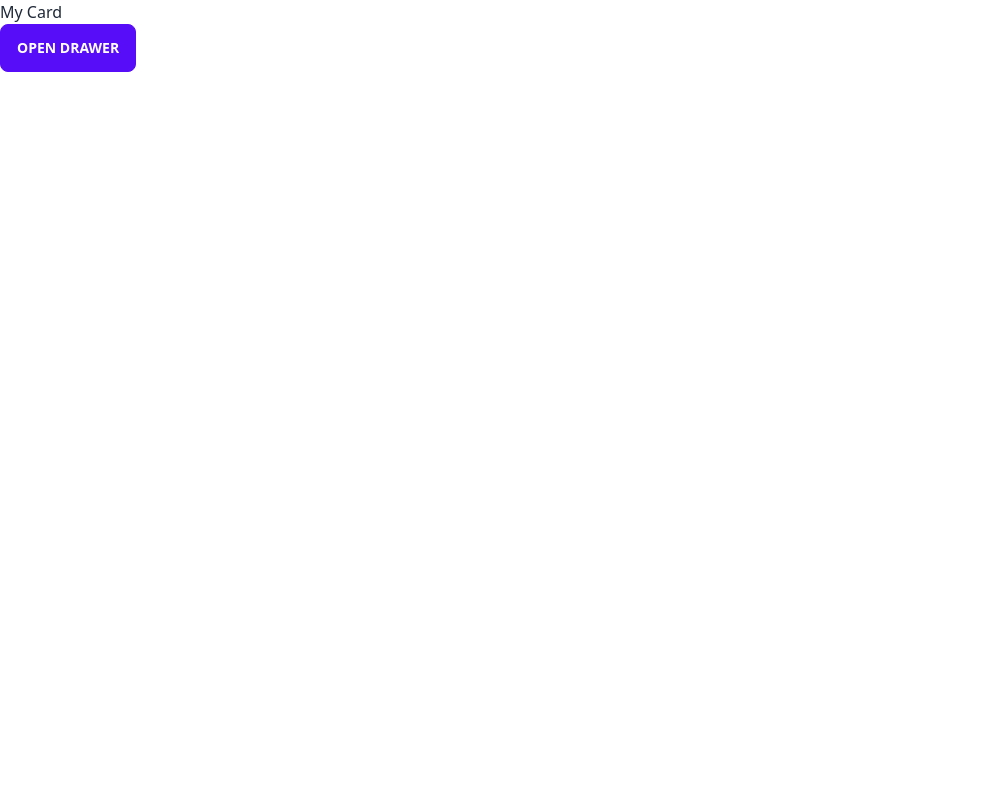
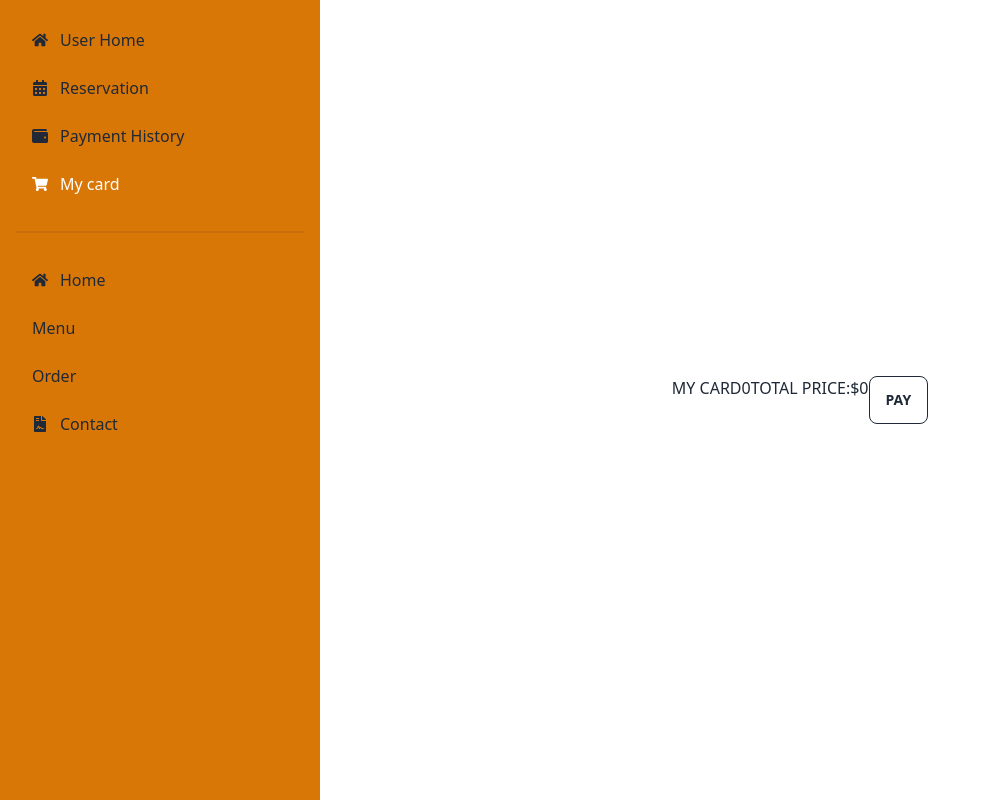
Before and after one commit to mehedi1802hasan/bristo-boss-resturent, a React (Vite) app: page /dashboard/mycard in a window 1280 px wide. Shown: the whole page, without its empty margins (0-991 px from the left). Built offline with nearby package versions, Linux system fonts and the light colour scheme; no server answers.

Commit message:
order items data showing in the ui in mycard

```diff
--- a/src/Layout/DashBoard.jsx
+++ b/src/Layout/DashBoard.jsx
@@ -1,22 +1,32 @@
 import React from 'react';
 import { Outlet } from 'react-router-dom';
+import { FaWallet,FaShoppingCart ,FaHome,FaCalendarAlt,FaFileContract} from 'react-icons/fa';
+import { NavLink } from 'react-router-dom';
 const DashBoard = () => {
     return (
         <div>
-            <div className="drawer">
-  <input id="my-drawer" type="checkbox" className="drawer-toggle" />
-  <div className="drawer-content">
-   <Outlet/>
-    <label htmlFor="my-drawer" className="btn btn-primary drawer-button">Open drawer</label>
+      <div className="drawer drawer-mobile ">
+  <input id="my-drawer-2" type="checkbox" className="drawer-toggle" />
+  <div className="flex flex-col items-center justify-center drawer-content">
+    <Outlet/>
+    <label htmlFor="my-drawer-2" className="btn btn-primary drawer-button lg:hidden">Open drawer</label>
+
   </div>
-  <div className="drawer-side">
-    <label htmlFor="my-drawer" className="drawer-overlay"></label>
-    <ul className="p-4 menu w-80 bg-base-100 text-base-content">
+  <div className="drawer-side ">
+    <label htmlFor="my-drawer-2" className="drawer-overlay"></label>
+    <ul className="p-4 menu w-80 bg-amber-600 text-base-content">
+    <li><NavLink to='/'><FaHome/>User Home</NavLink></li>
+     <li><NavLink to='/dashboard/reservation'><FaCalendarAlt/>Reservation</NavLink></li>
+    <li><NavLink to='/dashboard/history'><FaWallet/>Payment History</NavLink></li>
+    <li><NavLink to='/dashboard/mycard'><FaShoppingCart/>My card</NavLink></li>
+    <div className="divider"></div>
 
-      <li><a>Sidebar Item 1</a></li>
-      <li><a>Sidebar Item 2</a></li>
+    <li><NavLink to='/'><FaHome/>Home</NavLink></li>
+    <li><NavLink to='/dashboard/menu'>Menu</NavLink></li>
+       <li><NavLink to='/order/salad'>Order</NavLink></li>
+    <li><NavLink to='/contact'><FaFileContract/>Contact</NavLink></li>
+    </ul>
 
-    </ul>
   </div>
 </div>
         </div>
--- a/src/index.css
+++ b/src/index.css
@@ -1,3 +1,9 @@
 @tailwind base;
 @tailwind components;
 @tailwind utilities;
+.drawer-side a.active {
+    color: white;
+  }
+  .drawer-side a {
+    background:transparent;
+  }
--- a/src/pages/Deshboard/MyCard/MyCard.jsx
+++ b/src/pages/Deshboard/MyCard/MyCard.jsx
@@ -1,9 +1,21 @@
 import React from 'react';
-
+import { Helmet } from 'react-helmet';
+import useCard from '../../../hook/useCard';
 const MyCard = () => {
+    const [card]=useCard()
+    //using reduce method for sum all price
+    const total=card.reduce((sum,item)=>item.price + sum,0)
     return (
         <div>
-            <h4>My Card</h4>
+            <Helmet>
+            <title>Bistro | mycard</title>
+          </Helmet>
+          <div className='flex uppercase'>
+          <h4>My Card</h4>
+            <h4>{card.length }</h4>
+            <h3>Total Price:${total}</h3>
+            <button className='btn btn-outline'>Pay</button>
+          </div>
         </div>
     );
 };
--- a/src/pages/shared/Navbar.jsx
+++ b/src/pages/shared/Navbar.jsx
@@ -19,6 +19,7 @@ const Navbar = () => {
             <li ><Link to='/'>Home</Link></li>
         <li><Link to='/menu'>Menu</Link></li>
        <li><Link to='/order/salad'>Order</Link></li>
+       <li><Link to='/dashboard/mycard'>DashBoard</Link></li>
 
        <li>
        <Link to='/'>
```
